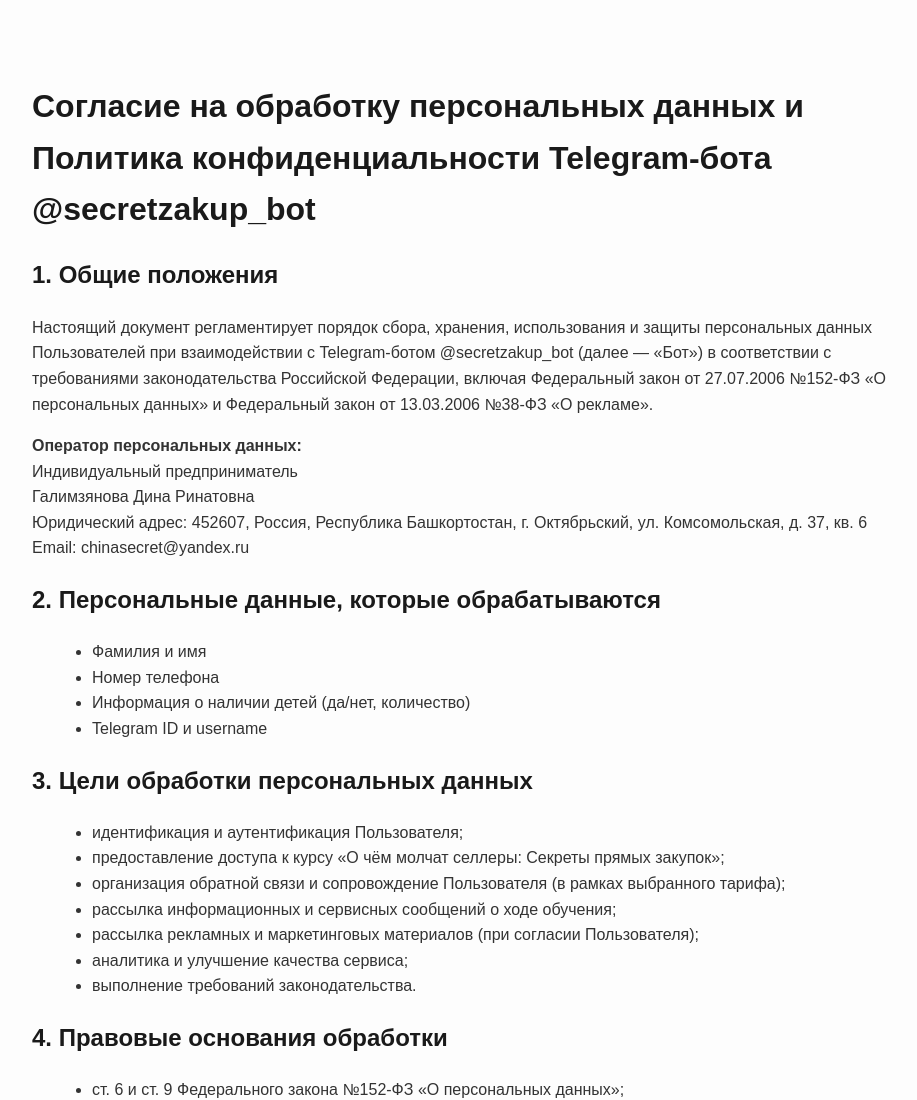
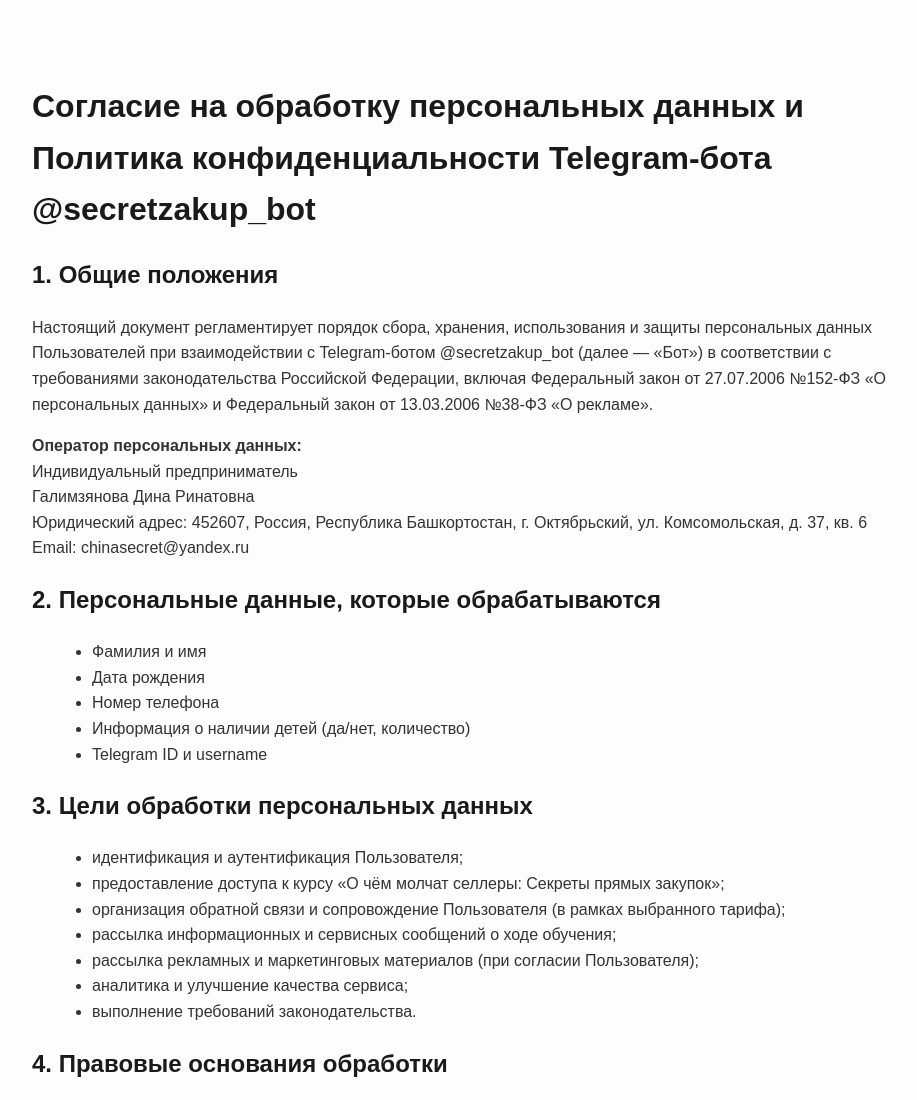
Before and after one commit to emiliabot986/secretzakup, a plain HTML site: page index.html in a window 1280 px wide. Shown: the top 1100 px of the page, without its empty margins (158-1075 px from the left). Drawn offline with Linux system fonts and the light colour scheme.

Commit message:
Update index.html

```diff
--- a/index.html
+++ b/index.html
@@ -39,6 +39,7 @@ Email: chinasecret@yandex.ru</p>
 <h2>2. Персональные данные, которые обрабатываются</h2>
 <ul>
   <li>Фамилия и имя</li>
+   <li>Дата рождения</li>
   <li>Номер телефона</li>
   <li>Информация о наличии детей (да/нет, количество)</li>
   <li>Telegram ID и username</li>
```
